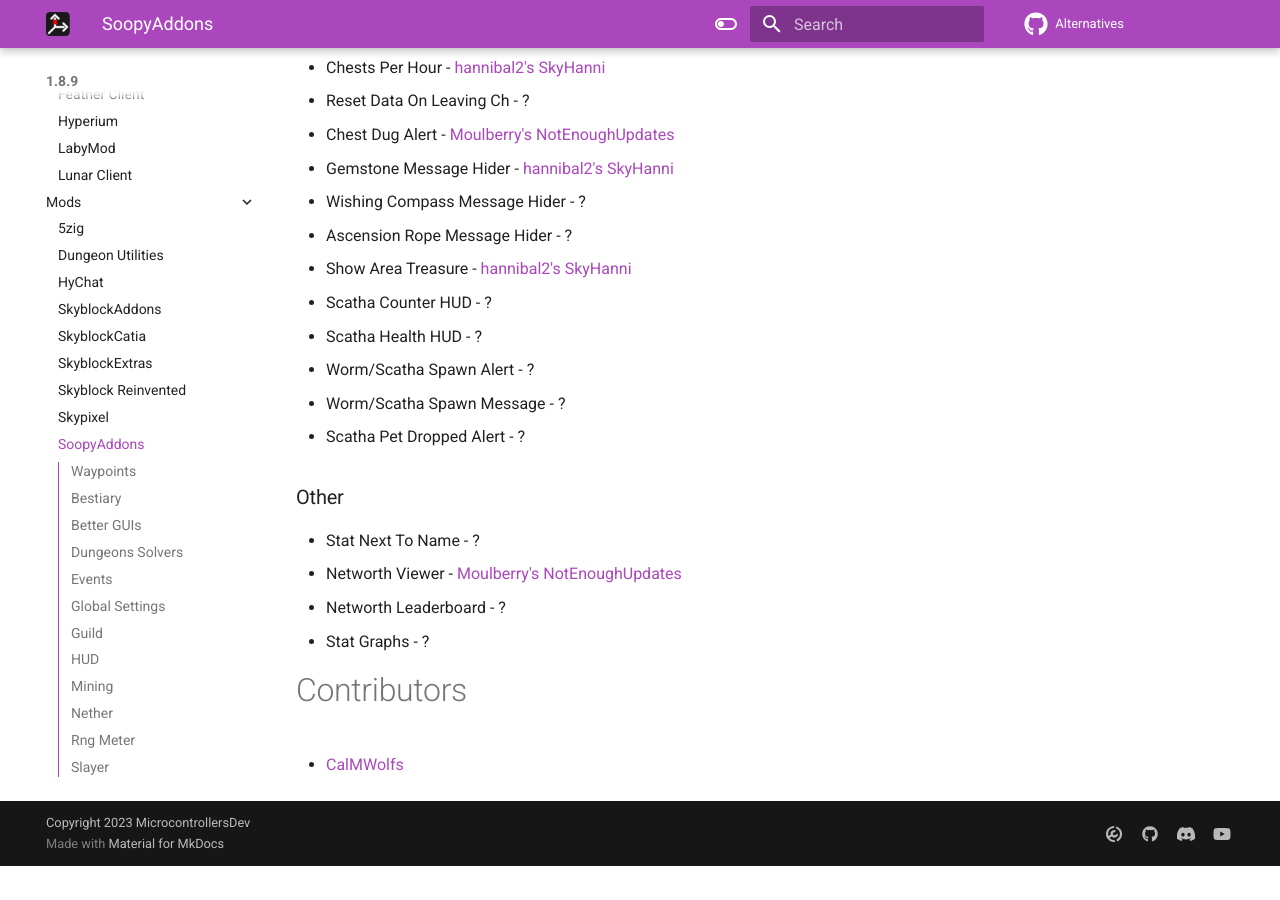
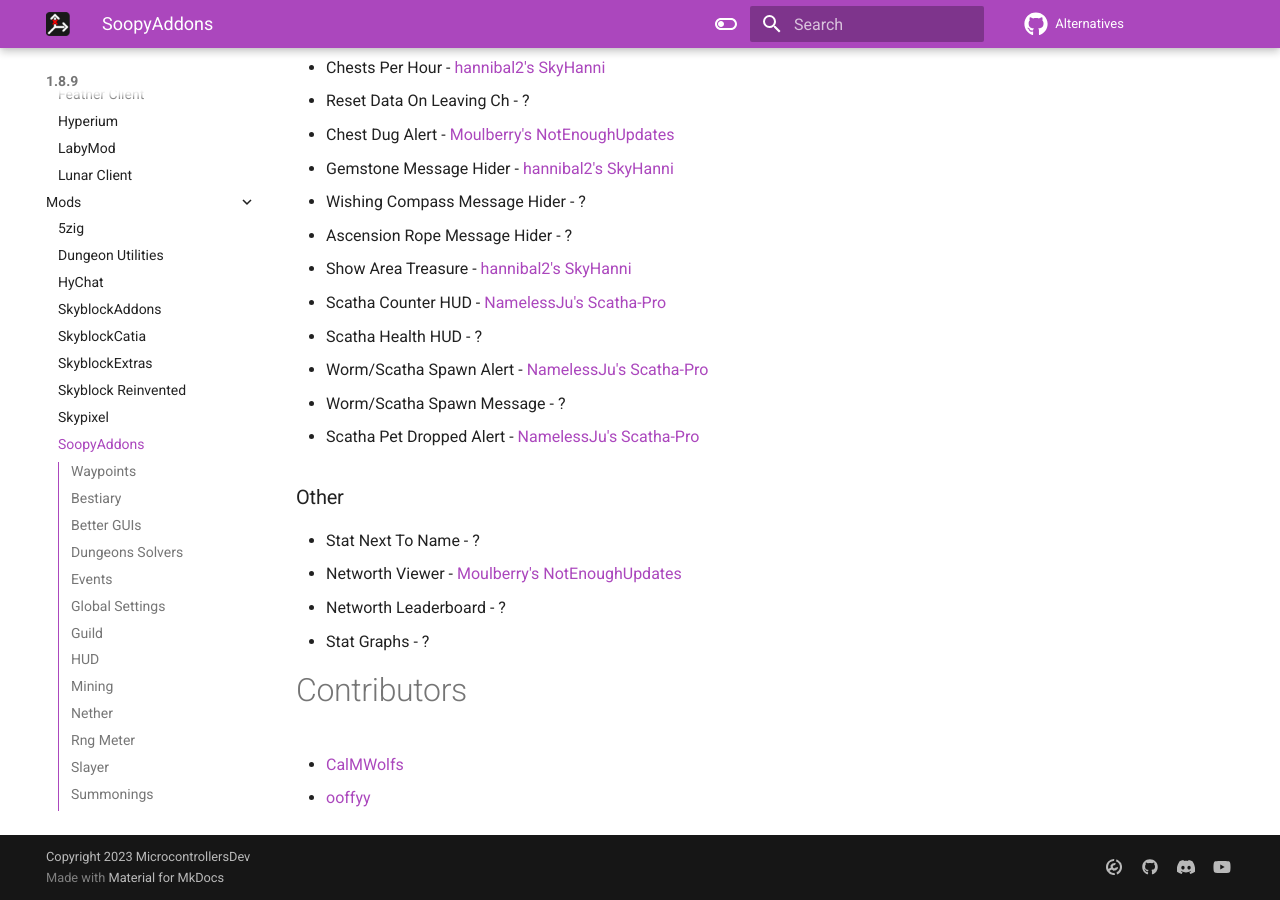
Before and after one commit to MicrocontrollersDev/Alternatives, an MkDocs documentation site: the page built from docs/1.8.9/soopy.md, in a window 1280 px wide and 900 px high, scrolled down 5758 px. Built offline with MkDocs 1.6.1 and Material for MkDocs 9.7.7, drawn with Linux system fonts in a browser that asks for light colours; comment, search, counter and statistics services are not loaded; before the commit the page ends 6624 px from its top, so only the background shows below that; some of the changed text lies outside the part shown.

Commit message:
Update soopy.md
various features

```diff
--- a/docs/1.8.9/soopy.md
+++ b/docs/1.8.9/soopy.md
@@ -195,11 +195,11 @@
 * Wishing Compass Message Hider - ?
 * Ascension Rope Message Hider - ?
 * Show Area Treasure - [hannibal2's SkyHanni](https://modrinth.com/mod/skyhanni)
-* Scatha Counter HUD - ?
+* Scatha Counter HUD - [NamelessJu's Scatha-Pro](https://modrinth.com/mod/scatha-pro)
 * Scatha Health HUD - ?
-* Worm/Scatha Spawn Alert - ?
+* Worm/Scatha Spawn Alert - [NamelessJu's Scatha-Pro](https://modrinth.com/mod/scatha-pro)
 * Worm/Scatha Spawn Message - ?
-* Scatha Pet Dropped Alert - ?
+* Scatha Pet Dropped Alert - [NamelessJu's Scatha-Pro](https://modrinth.com/mod/scatha-pro)
 
 ### Other
 
@@ -211,3 +211,4 @@
 # Contributors
 
 * [CalMWolfs](https://github.com/CalMWolfs)
+* [ooffyy](https://github.com/realooffyy)
```
Also changed, not shown: other parts of docs/1.8.9/soopy.md (+2 -2 lines).
